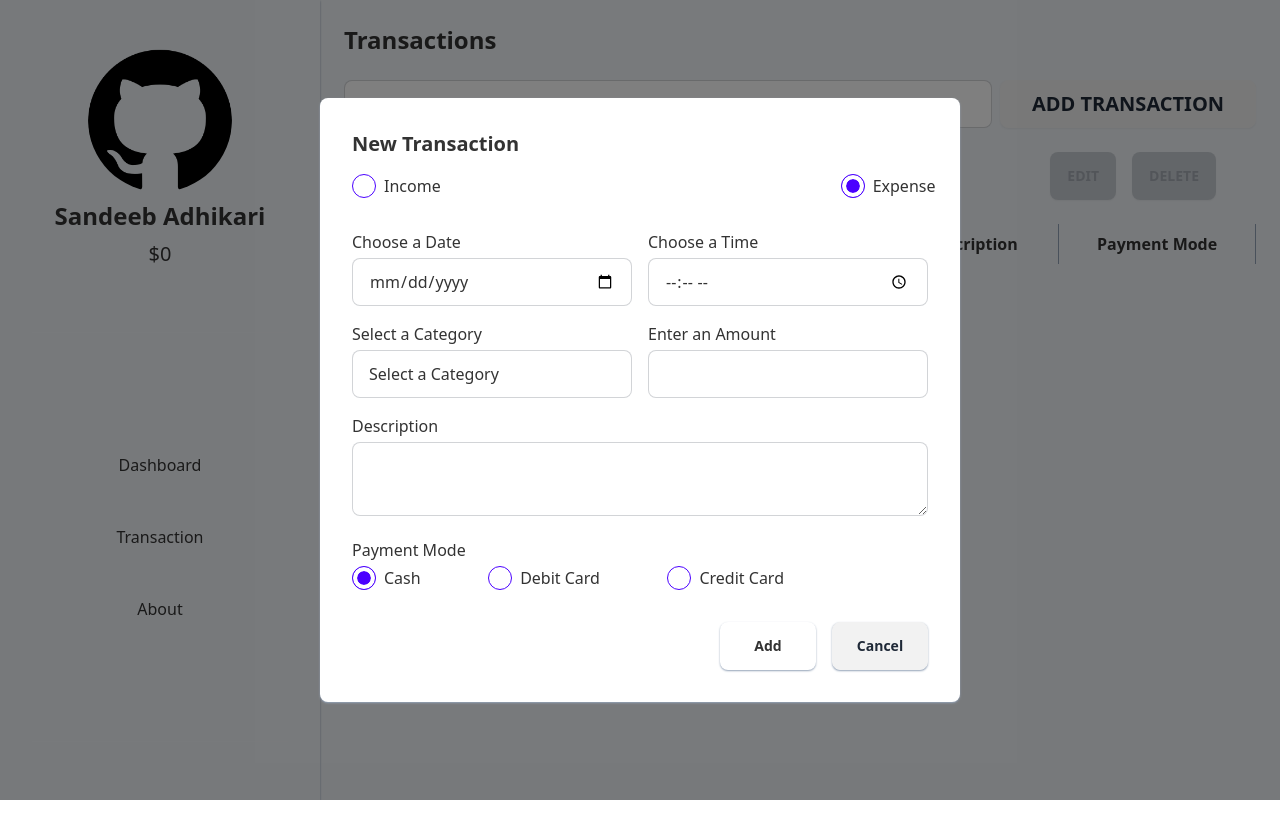
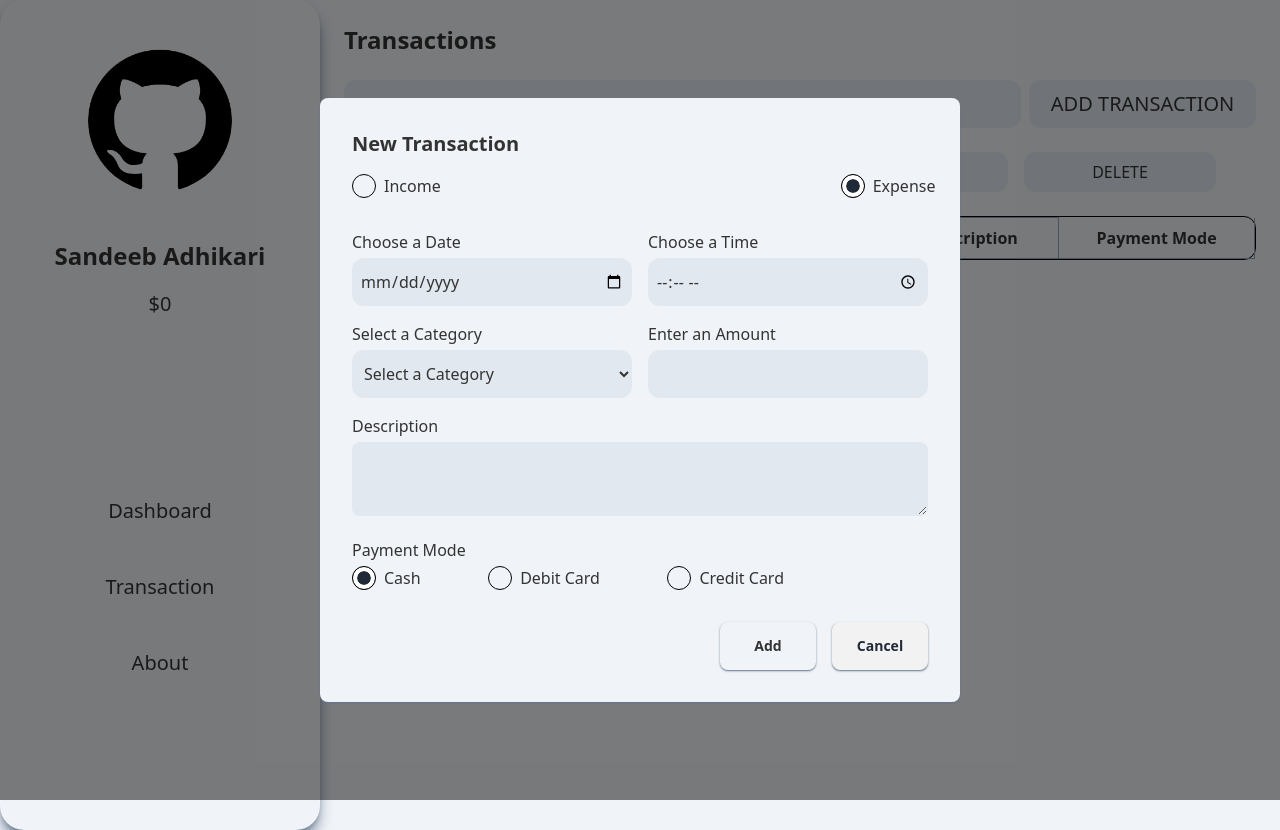
Before and after one commit to SandeebAdhikari/Personal_Expense_Tracker, a React (Vite) app: page /dashboard/transactions in a window 1280 px wide. Both pictures are taken after typing "Sample" into the empty fields and a click on the button "ADD TRANSACTION". Before the commit the page ends 800 px from the top, so only its background shows below. Built offline with nearby package versions, Linux system fonts and the light colour scheme.

Commit message:
change on the UI

```diff
--- a/src/components/dashboard/topCard.tsx
+++ b/src/components/dashboard/topCard.tsx
@@ -1,6 +1,6 @@
 const TopCard = ({ amount, label }) => {
   return (
-    <div className="w-80 mt-6 flex flex-col justify-center items-center rounded-lg h-32 shadow-sm shadow-slate-400">
+    <div className="w-80 mt-6 flex flex-col justify-center items-center rounded-3xl h-32 shadow-lg shadow-slate-500">
       <h1 className="text-2xl">{amount}</h1>
       <p>{label}</p>
     </div>
--- a/src/components/mainPage/navBar.tsx
+++ b/src/components/mainPage/navBar.tsx
@@ -4,7 +4,7 @@ const NavBar = () => {
   const navigate = useNavigate();
 
   return (
-    <div className="navbar bg-base-100">
+    <div className="navbar ">
       <div className="flex-1">
         <a className="btn btn-ghost text-xl">Expense Tracker</a>
       </div>
@@ -20,7 +20,7 @@ const NavBar = () => {
           </li>
           <li>
             <button
-              className="btn btn-active size"
+              className="btn bg-slate-200 hover:bg-slate-300 h-12 rounded-xl text-black"
               onClick={() => navigate("/")}
             >
               Login
--- a/src/components/sideBar.tsx
+++ b/src/components/sideBar.tsx
@@ -4,30 +4,30 @@ import { useContext } from "react";
 
 const Sidebar = ({ balance }) => {
   return (
-    <div className="w-80 shadow-sm shadow-slate-400 ">
+    <div className="w-80 shadow-lg shadow-slate-500 rounded-3xl">
       <div className="flex flex-col items-center w-80 min-h-screen py-8">
         <div className="flex flex-col items-center mt-4">
           <img src={GitHubImg} alt="random" className="rounded-full w-36" />
-          <h1 className="text-center text-2xl font-bold mt-2">
+          <h1 className="text-center text-2xl font-bold mt-12">
             Sandeeb Adhikari
           </h1>
-          <button className="rounded-lg hover:bg-blue-800 hover:text-white w-40 mt-2">
+          <button className="rounded-lg hover:bg-slate-300 hover:text-white w-40 h-12 mt-2">
             <span className="text-xl">${balance}</span>
           </button>
         </div>
         <hr className="border-t border-white w-64 opacity-10 mt-16" />
-        <ul className="w-52 space-y-8 text-center mt-28">
-          <li className="p-2 rounded-full hover:bg-blue-800 hover:text-white">
+        <ul className="w-52 space-y-8 text-center mt-24">
+          <li className="p-2 rounded-full hover:bg-slate-300 hover:text-white text-xl">
             <Link to="/dashboard/">Dashboard</Link>
           </li>
-          <li className="p-2 rounded-full hover:bg-blue-800 hover:text-white">
+          <li className="p-2 rounded-full hover:bg-slate-300 hover:text-white text-xl">
             <a href="/dashboard/transactions">Transaction</a>
           </li>
-          <li className="p-2 rounded-full hover:bg-blue-800 hover:text-white">
-            <a href={`/mainDashBoard/`}>About</a>
+          <li className="p-2 rounded-full hover:bg-slate-300 hover:text-white text-xl">
+            <a href={`/dashboard/about/`}>About</a>
           </li>
         </ul>
-        <hr className="border-t border-white w-64 opacity-10 mt-28 hover:text-white" />
+        <hr className="border-t border-white w-64 opacity-10 mt-28 hover:text-white text-xl" />
       </div>
     </div>
   );
--- a/src/components/transaction/addTransactionModal.tsx
+++ b/src/components/transaction/addTransactionModal.tsx
@@ -1,7 +1,7 @@
-import { useState, useContext } from "react";
+import { useState, useEffect, useContext } from "react";
 import { TransactionContext } from "../../context/TransactionContext";
 
-const TransactionModal = ({ isOpen, onClose, onSubmit }) => {
+const TransactionModal = ({ isOpen, onClose, onSubmit, transaction }) => {
   const [transactionType, setTransactionType] = useState("expense");
   const [date, setDate] = useState("");
   const [time, setTime] = useState("");
@@ -10,11 +10,32 @@ const TransactionModal = ({ isOpen, onClose, onSubmit }) => {
   const [description, setDescription] = useState("");
   const [paymentMode, setPaymentMode] = useState("cash");
 
-  const { addTransaction } = useContext(TransactionContext);
+  const { addTransaction, updateTransaction } = useContext(TransactionContext);
+
+  useEffect(() => {
+    if (transaction) {
+      setTransactionType(transaction.transactionType);
+      setDate(transaction.date);
+      setTime(transaction.time);
+      setCategory(transaction.category);
+      setAmount(transaction.amount.toString());
+      setDescription(transaction.description);
+      setPaymentMode(transaction.paymentMode);
+    } else {
+      setTransactionType("expense");
+      setDate("");
+      setTime("");
+      setCategory("");
+      setAmount("");
+      setDescription("");
+      setPaymentMode("cash");
+    }
+  }, [transaction]);
+
   const handleSubmit = (e) => {
     e.preventDefault();
     const transactionData = {
-      id: Date.now(),
+      id: transaction ? transaction.id : Date.now(), // Use the existing ID if editing
       transactionType,
       date,
       time,
@@ -23,19 +44,25 @@ const TransactionModal = ({ isOpen, onClose, onSubmit }) => {
       description,
       paymentMode,
     };
-    onSubmit(transactionData);
 
-    addTransaction(transactionData);
+    if (transaction) {
+      updateTransaction(transactionData);
+    } else {
+      addTransaction(transactionData);
+    }
+
     onClose(); // Close the modal after submission
   };
 
   if (!isOpen) return null;
 
   return (
-    <div className=" fixed inset-0 flex items-center justify-center z-50 bg-black bg-opacity-50">
-      <div className="p-8 rounded-lg w-1/2 bg-base-100 shadow-sm shadow-slate-400">
+    <div className="fixed inset-0 flex items-center justify-center z-50 bg-black bg-opacity-50">
+      <div className="p-8 rounded-lg w-1/2 bg-[#f0f4f8] shadow-sm shadow-slate-500">
         <div className="flex justify-between items-center mb-4">
-          <h2 className="text-xl font-bold">New Transaction</h2>
+          <h2 className="text-xl font-bold">
+            {transaction ? "Edit Transaction" : "New Transaction"}
+          </h2>
         </div>
         <form onSubmit={handleSubmit}>
           <div className="flex gap-96 mb-8">
@@ -44,7 +71,7 @@ const TransactionModal = ({ isOpen, onClose, onSubmit }) => {
                 type="radio"
                 name="transactionType"
                 value="income"
-                className="radio radio-primary"
+                className="radio border-black"
                 checked={transactionType === "income"}
                 onChange={() => setTransactionType("income")}
               />
@@ -55,7 +82,7 @@ const TransactionModal = ({ isOpen, onClose, onSubmit }) => {
                 type="radio"
                 name="transactionType"
                 value="expense"
-                className="radio radio-primary"
+                className="radio border-black "
                 checked={transactionType === "expense"}
                 onChange={() => setTransactionType("expense")}
               />
@@ -68,7 +95,7 @@ const TransactionModal = ({ isOpen, onClose, onSubmit }) => {
               <label className="block mb-1">Choose a Date</label>
               <input
                 type="date"
-                className="input input-bordered w-full"
+                className="bg-slate-200 hover:bg-slate-300 h-12 rounded-xl p-2 w-full"
                 value={date}
                 onChange={(e) => setDate(e.target.value)}
               />
@@ -77,7 +104,7 @@ const TransactionModal = ({ isOpen, onClose, onSubmit }) => {
               <label className="block mb-1">Choose a Time</label>
               <input
                 type="time"
-                className="input input-bordered w-full"
+                className="bg-slate-200 hover:bg-slate-300 h-12 rounded-xl p-2 w-full"
                 value={time}
                 onChange={(e) => setTime(e.target.value)}
               />
@@ -88,11 +115,12 @@ const TransactionModal = ({ isOpen, onClose, onSubmit }) => {
             <div>
               <label className="block mb-1">Select a Category</label>
               <select
-                className="input input-bordered w-full"
+                className="bg-slate-200 hover:bg-slate-300 h-12 rounded-xl p-2 w-full"
                 value={category}
                 onChange={(e) => setCategory(e.target.value)}
               >
                 <option value="">Select a Category</option>
+                <option>Salary</option>
                 <option>Mortgage / Rent</option>
                 <option>Food</option>
                 <option>Utilities</option>
@@ -109,7 +137,7 @@ const TransactionModal = ({ isOpen, onClose, onSubmit }) => {
               <label className="block mb-1">Enter an Amount</label>
               <input
                 type="number"
-                className="input input-bordered w-full"
+                className="bg-slate-200 hover:bg-slate-300 h-12 rounded-xl p-2 w-full"
                 value={amount}
                 onChange={(e) => setAmount(e.target.value)}
               />
@@ -119,7 +147,7 @@ const TransactionModal = ({ isOpen, onClose, onSubmit }) => {
           <div className="mb-4">
             <label className="block mb-1">Description</label>
             <textarea
-              className="textarea textarea-bordered w-full"
+              className="textarea bg-slate-200 hover:bg-slate-300 w-full"
               value={description}
               onChange={(e) => setDescription(e.target.value)}
             ></textarea>
@@ -133,7 +161,7 @@ const TransactionModal = ({ isOpen, onClose, onSubmit }) => {
                   type="radio"
                   name="paymentMode"
                   value="cash"
-                  className="radio radio-primary"
+                  className="radio border-black"
                   checked={paymentMode === "cash"}
                   onChange={() => setPaymentMode("cash")}
                 />
@@ -144,7 +172,7 @@ const TransactionModal = ({ isOpen, onClose, onSubmit }) => {
                   type="radio"
                   name="paymentMode"
                   value="debit-card"
-                  className="radio radio-primary"
+                  className="radio border-black"
                   checked={paymentMode === "debit-card"}
                   onChange={() => setPaymentMode("debit-card")}
                 />
@@ -155,7 +183,7 @@ const TransactionModal = ({ isOpen, onClose, onSubmit }) => {
                   type="radio"
                   name="paymentMode"
                   value="credit-card"
-                  className="radio radio-primary"
+                  className="radio border-black"
                   checked={paymentMode === "credit-card"}
                   onChange={() => setPaymentMode("credit-card")}
                 />
@@ -167,13 +195,13 @@ const TransactionModal = ({ isOpen, onClose, onSubmit }) => {
           <div className="flex justify-end gap-4">
             <button
               type="submit"
-              className="btn border shadow-sm shadow-slate-400 btn-ghost w-24"
+              className="btn border shadow-sm shadow-slate-500 btn-ghost w-24"
             >
-              Add
+              {transaction ? "Update" : "Add"}
             </button>
             <button
               type="button"
-              className="w-24 btn shadow-sm shadow-slate-400"
+              className="w-24 btn shadow-sm shadow-slate-500"
               onClick={onClose}
             >
               Cancel
--- a/src/components/transaction/transactionList.tsx
+++ b/src/components/transaction/transactionList.tsx
@@ -3,49 +3,61 @@ import { TransactionContext } from "../../context/TransactionContext";
 const TransactionList = ({ onSelectTransaction }) => {
   const { transactions } = useContext(TransactionContext);
   return (
-    <div className="mt-6">
+    <div className="mt-6 border border-black rounded-xl">
       <table className="table-auto w-full">
-        <thead className=" ">
+        <thead className=" border-r border-b border-slate-400 p-2">
           <tr>
             <th></th>
-            <th className="text-center border-r border-slate-400 p-2">Type</th>
-            <th className="text-center border-r border-slate-400 p-2">Date</th>
-            <th className="text-center border-r border-slate-400 p-2">Time</th>
-            <th className="text-center border-r border-slate-400 p-2">
+            <th className="text-center border border-slate-400 p-2 rounded-xl">
+              Type
+            </th>
+            <th className="text-center border border-slate-400 p-2 rounded-xl">
+              Date
+            </th>
+            <th className="text-center border border-slate-400 p-2 rounded-xl">
+              Time
+            </th>
+            <th className="text-center border border-slate-400 p-2 rounded-xl">
               Category
             </th>
-            <th className="text-center border-r border-slate-400 p-2">
-              Amount
-            </th>
-            <th className="text-center border-r border-slate-400 p-2">
+            <th className="text-center border border-slate-400 p-2">Amount</th>
+            <th className="text-center border border-slate-400 p-2">
               Description
             </th>
-            <th className="text-center border-r border-slate-400">
+            <th className="text-center border-b border-slate-400">
               Payment Mode
             </th>
           </tr>
         </thead>
         <tbody>
           {transactions.map((transaction) => (
-            <tr key={transaction.id}>
+            <tr key={transaction.id} className="border border-slate-400">
               <td className="p-2">
                 <input
                   type="checkbox"
-                  className="checkbox "
+                  className="checkbox bg-slate-200 hover:bg-slate-300 "
                   onChange={() => onSelectTransaction(transaction)}
                 />
               </td>
-              <td className="text-center p-2">
+              <td className="text-center p-2 border border-slate-400">
                 {transaction.transactionType.toUpperCase()}
               </td>
-              <td className="text-center p-2">{transaction.date}</td>
-              <td className="text-center p-2">{transaction.time}</td>
-              <td className="text-center p-2">
+              <td className="text-center p-2 border border-slate-400">
+                {transaction.date}
+              </td>
+              <td className="text-center p-2 border border-slate-400">
+                {transaction.time}
+              </td>
+              <td className="text-center p-2 border border-slate-400">
                 {transaction.category.toUpperCase()}
               </td>
-              <td className="text-center p-2">{transaction.amount}</td>
-              <td className="text-center p-2">{transaction.description}</td>
-              <td className="text-center p-2">
+              <td className="text-center p-2 border border-slate-400">
+                {transaction.amount}
+              </td>
+              <td className="text-center p-2 border border-slate-400">
+                {transaction.description}
+              </td>
+              <td className="text-center p-2 border border-slate-400">
                 {transaction.paymentMode.toUpperCase()}
               </td>
             </tr>
--- a/src/pages/Home.tsx
+++ b/src/pages/Home.tsx
@@ -1,6 +1,7 @@
 import DashBoard from "./Dashboard";
 import MainPage from "./WelcomePage";
 import SignUp from "./SignUp";
+import About from "./About";
 import Transactions from "./Transactions";
 import { TransactionProvider } from "../context/TransactionContext";
 
@@ -15,6 +16,7 @@ function Home() {
           <Route path="/signup" element={<SignUp />} />
           <Route path="/dashboard" element={<DashBoard />} />
           <Route path="/dashboard/transactions" element={<Transactions />} />
+          <Route path="/dashboard/about" element={<About />} />
         </Routes>
       </Router>
     </TransactionProvider>
--- a/src/pages/dashboard.tsx
+++ b/src/pages/dashboard.tsx
@@ -35,20 +35,20 @@ const DashBoard = () => {
             <TopCard key={index} amount={data.amount} label={data.label} />
           ))}
         </div>
-        <div className="flex flex-col mt-6 shadow-sm shadow-slate-400 ">
+        <div className="flex flex-col mt-6 shadow-lg shadow-slate-500 rounded-3xl ">
           <h1 className="text-2xl font-bold m-4">Total Expenses</h1>
           <div className="flex justify-center mt-16 mb-8">
             <PieChart data={transactions} />
           </div>
         </div>
         <div className="flex gap-2">
-          <div className="w-1/2 shadow-sm shadow-slate-400 mt-4 p-4">
+          <div className="w-1/2 shadow-lg shadow-slate-500 mt-4 p-4 rounded-3xl">
             <h1 className="text-2xl font-bold">Account - Balance</h1>
             <div className="flex justify-between mt-4">
               <LineChart data={transactions} />
             </div>
           </div>
-          <div className="w-1/2 shadow-sm shadow-slate-400 mt-4 p-4">
+          <div className="w-1/2 shadow-lg shadow-slate-500 mt-4 p-4 rounded-3xl">
             <h1 className="text-2xl font-bold">Income - Expense</h1>
             <div className="flex justify-between mt-4">
               <BarChart income={income} expenses={expenses} />
--- a/src/pages/transactions.tsx
+++ b/src/pages/transactions.tsx
@@ -33,16 +33,21 @@ const Transactions = () => {
   };
 
   const handleEditClick = () => {
-    setSelectedTransaction(transaction);
-    setIsEditing(true);
-    openModal();
+    if (selectedTransaction) {
+      setIsEditing(true);
+      openModal();
+    }
   };
 
   const handleDeleteClick = () => {
     if (selectedTransaction) {
       deleteTransaction(selectedTransaction.id);
-      setSelectedTransaction(null);
+      setSelectedTransaction(null); // Clear selection after deleting
     }
+  };
+
+  const handleSelectTransaction = (transaction) => {
+    setSelectedTransaction(transaction); // Set the selected transaction
   };
 
   return (
@@ -50,26 +55,29 @@ const Transactions = () => {
       <Sidebar balance={balance} />
       <div className="flex flex-col m-6 w-full">
         <h1 className="text-2xl font-bold">Transactions</h1>
-        <div className="flex mt-6 gap-2 w-full">
+        <div className="flex h-12 mt-6 gap-2 w-full">
           <input
             type="text"
             placeholder="Search"
-            className="input input-bordered w-10/12"
+            className="bg-slate-200 hover:bg-slate-300 rounded-xl w-10/12 p-4"
           />
-          <button className="btn w-64" onClick={openModal}>
+          <button
+            className="bg-slate-200 hover:bg-slate-300 w-64 rounded-xl"
+            onClick={openModal}
+          >
             <span className="text-xl">ADD TRANSACTION</span>
           </button>
         </div>
         <div className="flex flex-row-reverse mt-6 px-10 gap-4 w-full">
           <button
-            className="btn"
+            className=" bg-slate-200 hover:bg-slate-300 disabled:cursor-not-allowed p-2 w-48 rounded-xl"
             onClick={handleDeleteClick}
             disabled={!selectedTransaction}
           >
             DELETE
           </button>
           <button
-            className="btn"
+            className="bg-slate-200 hover:bg-slate-300 disabled:cursor-not-allowed p-2 w-48 rounded-xl"
             onClick={handleEditClick}
             disabled={!selectedTransaction}
           >
@@ -84,7 +92,7 @@ const Transactions = () => {
         />
         <TransactionList
           transactions={transactions}
-          onSelectTransaction={handleEditClick}
+          onSelectTransaction={handleSelectTransaction} // Ensure selection works
         />
       </div>
     </div>
```
Also changed, not shown: src/components/mainPage/login.tsx (+7 -7 lines).
